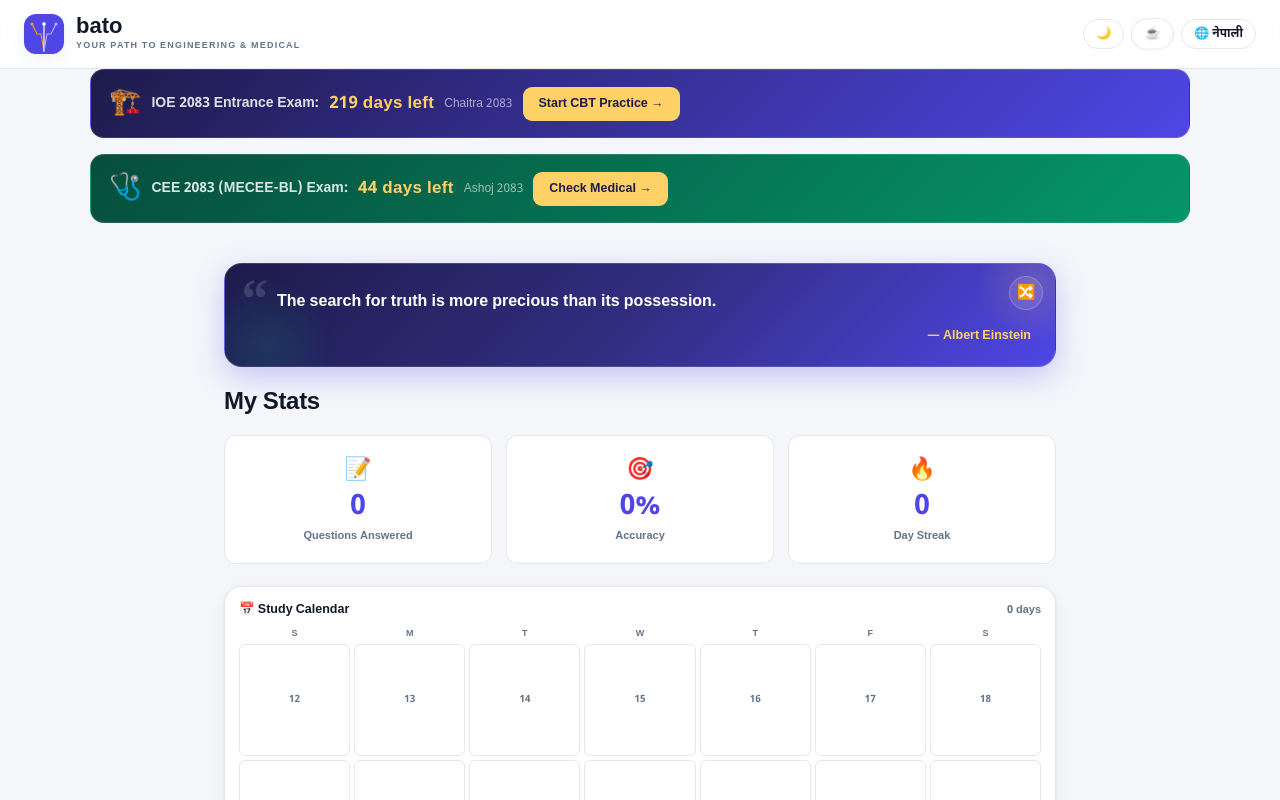
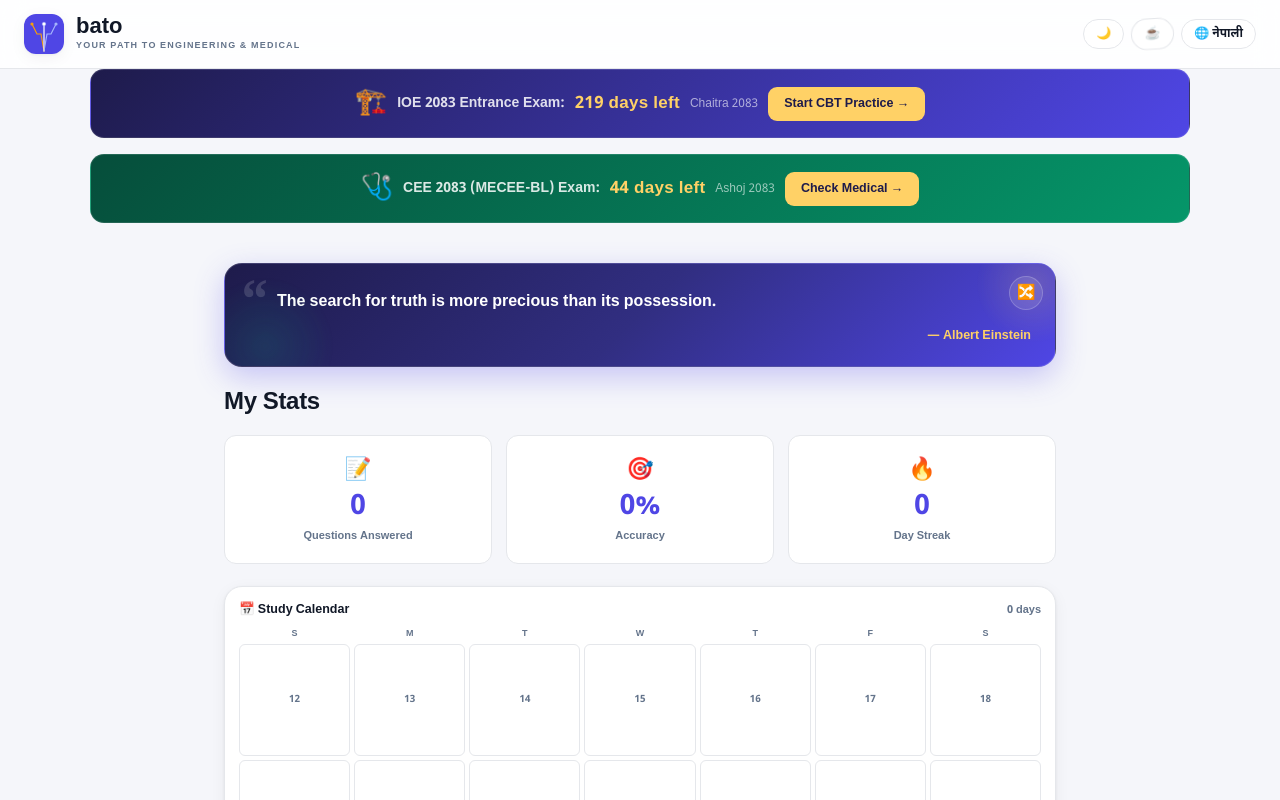
Before and after one commit to harmless-beep/bato, a Next.js app: page / in a window 1280 px wide. Shown: the top 800 px of the page. Built offline with nearby package versions, Linux system fonts and the light colour scheme.

Commit message:
center countdown banner content (justify-content: center)

```diff
--- a/app/globals.css
+++ b/app/globals.css
@@ -542,7 +542,7 @@ html[data-theme="dark"] .filter-label { color: var(--muted); }
   flex-wrap: wrap;
   border: 1px solid rgba(255,255,255,0.12);
 }
-.countdown-inner { display: flex; align-items: center; gap: 10px; flex: 1; min-width: 200px; }
+.countdown-inner { display: flex; align-items: center; justify-content: center; text-align: center; gap: 10px; flex: 1; min-width: 200px; }
 .countdown-icon { font-size: 26px; }
 .countdown-label { color: rgba(255,255,255,0.85); font-size: 14px; font-weight: 700; }
 .countdown-days { color: #ffd166; font-size: 17px; font-weight: 900; letter-spacing: 0.3px; }
```
